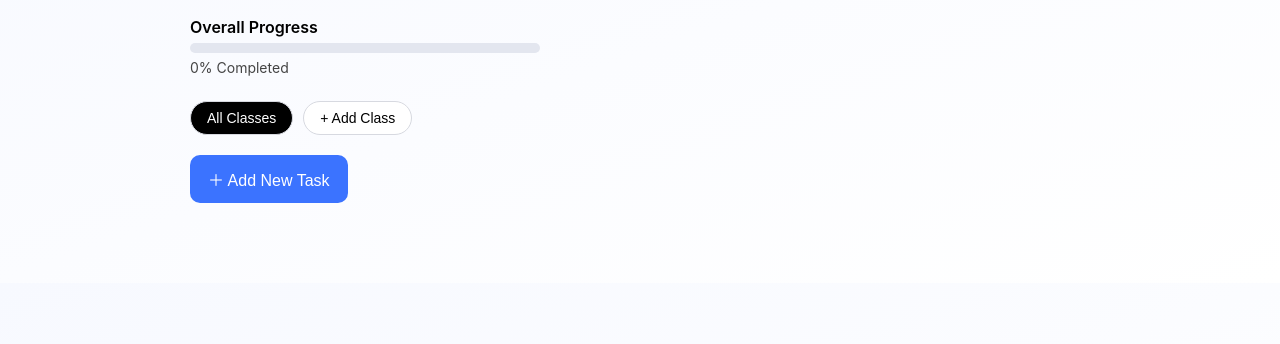
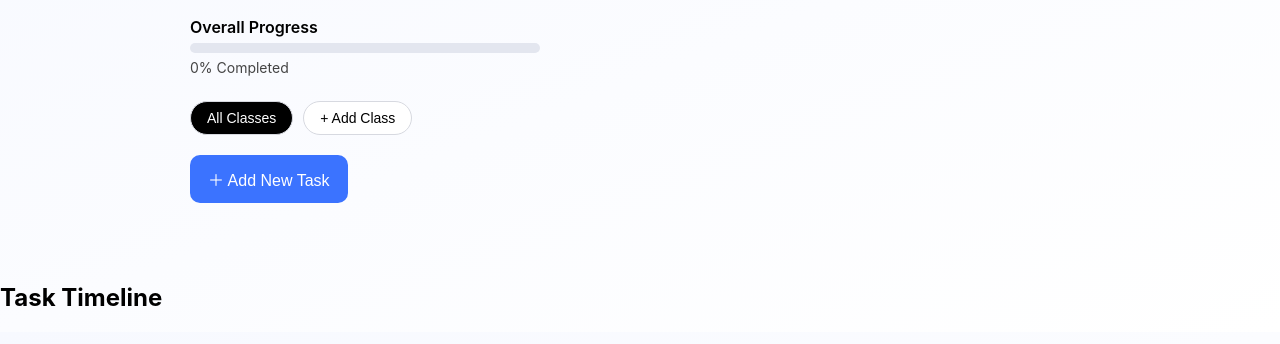
Before and after one commit to Itzshaunyeo/camplyfy_application, a plain HTML site: page public/index.html in a window 1280 px wide. Shown: the part 170-514 px from the top of the page. Drawn offline with Linux system fonts and the light colour scheme; sample sign-in values are in the browser's storage.

Commit message:
Update index.html

```diff
--- a/public/index.html
+++ b/public/index.html
@@ -74,6 +74,12 @@
     </div>
   </div>
 
+  <!-- TASK CALENDAR -->
+<div class="calendar-section">
+  <h2>Task Timeline</h2>
+  <div id="taskCalendar" class="calendar"></div>
+</div>
+
   <script src="app.js"></script>
 
 </body>
```
